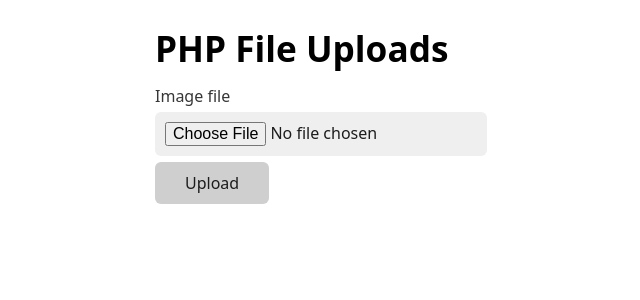
After one commit to DUNGHA43/Web_QLTHUVIEN, a PHP site: page /Web_QLTHUVIEN/form.php in a window 1280 px wide. The commit adds this page. Shown: the top 300 px of the page, without its empty margins (85-725 px from the left). Run offline with PHP 8.4, Linux system fonts and the light colour scheme.

Commit message:
fix uploads

```diff
--- a/View/admin/pages/products/index.php
+++ b/View/admin/pages/products/index.php
@@ -181,7 +181,6 @@ ob_start(); // Bắt đầu bộ nhớ đệm đầu ra
                         </div>
                     </div>
 
-
                     <div class="form-group ">
                         <div class="d-flex">
                             <button type="submit" class="btn btn-success ml-auto">Thêm</button>
--- /dev/null
+++ b/form.php
@@ -0,0 +1,22 @@
+<!DOCTYPE html>
+<html>
+
+<head>
+    <title>PHP File Uploads</title>
+    <meta charset="UTF-8">
+    <link rel="stylesheet" href="https://cdn.jsdelivr.net/npm/water.css@2/out/water.css">
+</head>
+
+<body>
+
+    <h1>PHP File Uploads</h1>
+    <form method="post" enctype="multipart/form-data" action="http://localhost/Web_QLTHUVIEN/config/process-form.php">
+        <!-- <input type="hidden" name="MAX_FILE_SIZE" value="1048576"> -->
+        <label for="image">Image file</label>
+        <input type="file" id="image" name="image">
+        <button>Upload</button>
+    </form>
+
+</body>
+
+</html>
```
Also changed, not shown: View/client/pages/products/index.php (+4 -5 lines), config/process-form.php (renamed from Controller/process-form.php, +6 -6 lines), index.php (+6 -4 lines), public/admin/image/___nh_ch___p_m__n_h__nh_2023-11-16_115340.png (added).
